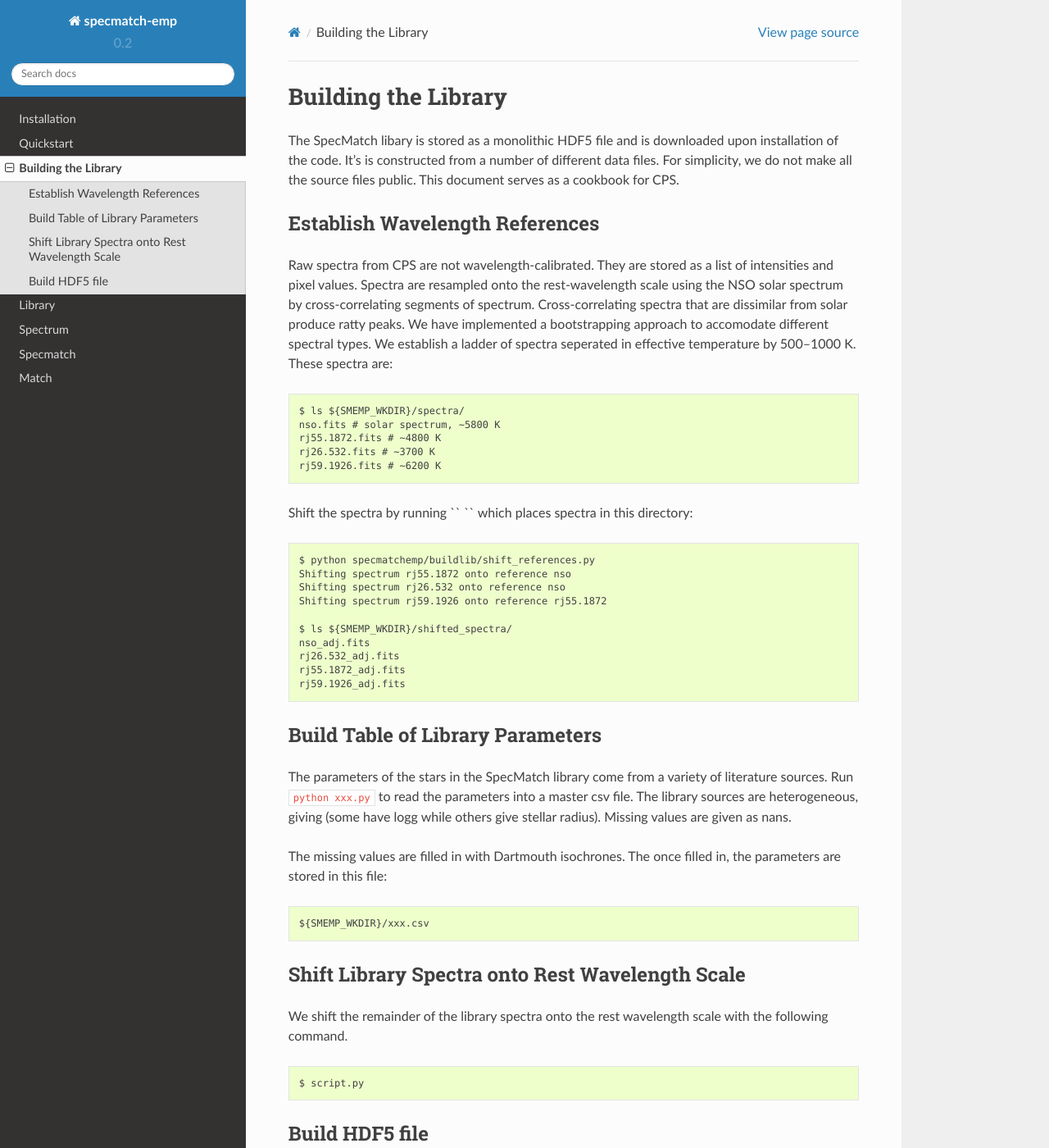
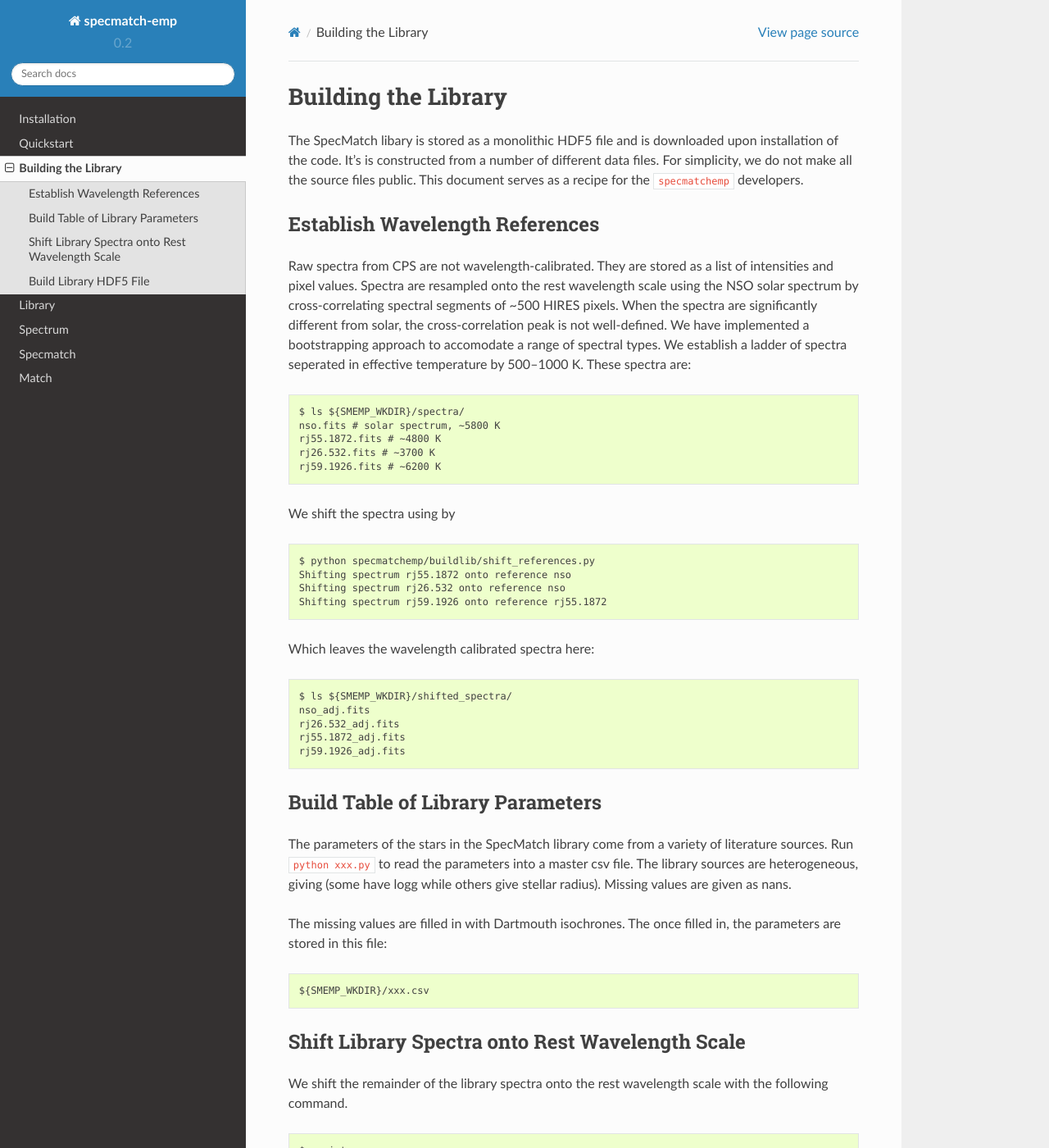
Before and after one commit to samuelyeewl/specmatch-emp, a Sphinx documentation site: the page built from docs/build-library.rst, in a window 1280 px wide and 1400 px high. Shown: the whole window at 82% size. Built offline with Sphinx 7.4.7 and the Read the Docs theme 2.0.0, drawn with Linux system fonts in a browser that asks for light colours; some of the changed text lies outside the part shown.

Commit message:
tweaks to docs

```diff
--- a/docs/build-library.rst
+++ b/docs/build-library.rst
@@ -4,19 +4,21 @@ Building the Library
 The SpecMatch libary is stored as a monolithic HDF5 file and is
 downloaded upon installation of the code. It's is constructed from a
 number of different data files. For simplicity, we do not make all the
-source files public. This document serves as a cookbook for CPS.
+source files public. This document serves as a recipe for the
+``specmatchemp`` developers.
 
 Establish Wavelength References
 ~~~~~~~~~~~~~~~~~~~~~~~~~~~~~~~
 
 Raw spectra from CPS are not wavelength-calibrated. They are stored as
 a list of intensities and pixel values. Spectra are resampled onto the
-rest-wavelength scale using the NSO solar spectrum by
-cross-correlating segments of spectrum. Cross-correlating spectra that
-are dissimilar from solar produce ratty peaks. We have implemented a
-bootstrapping approach to accomodate different spectral types. We
-establish a ladder of spectra seperated in effective temperature by
-500--1000 K. These spectra are:
+rest wavelength scale using the NSO solar spectrum by
+cross-correlating spectral segments of ~500 HIRES pixels. When the
+spectra are significantly different from solar, the cross-correlation
+peak is not well-defined. We have implemented a bootstrapping approach
+to accomodate a range of spectral types. We establish a ladder of
+spectra seperated in effective temperature by 500--1000 K. These
+spectra are:
 
 ::
 
@@ -26,8 +28,7 @@ establish a ladder of spectra seperated in effective temperature by
    rj26.532.fits # ~3700 K
    rj59.1926.fits # ~6200 K
 
-Shift the spectra by running ``  `` which places
-spectra in this directory:
+We shift the spectra using by
 
 ::
 
@@ -36,6 +37,10 @@ spectra in this directory:
    Shifting spectrum rj55.1872 onto reference nso
    Shifting spectrum rj26.532 onto reference nso
    Shifting spectrum rj59.1926 onto reference rj55.1872
+
+Which leaves the wavelength calibrated spectra here:
+
+::
 
    $ ls ${SMEMP_WKDIR}/shifted_spectra/
    nso_adj.fits
@@ -71,7 +76,7 @@ wavelength scale with the following command.
 
    $ script.py
 
-Build HDF5 file
+Build Library HDF5 File
 ~~~~~~~~~~~~~~~
 
 Finally, we assemble all the intermediate files into a monolithic HDF5
```
